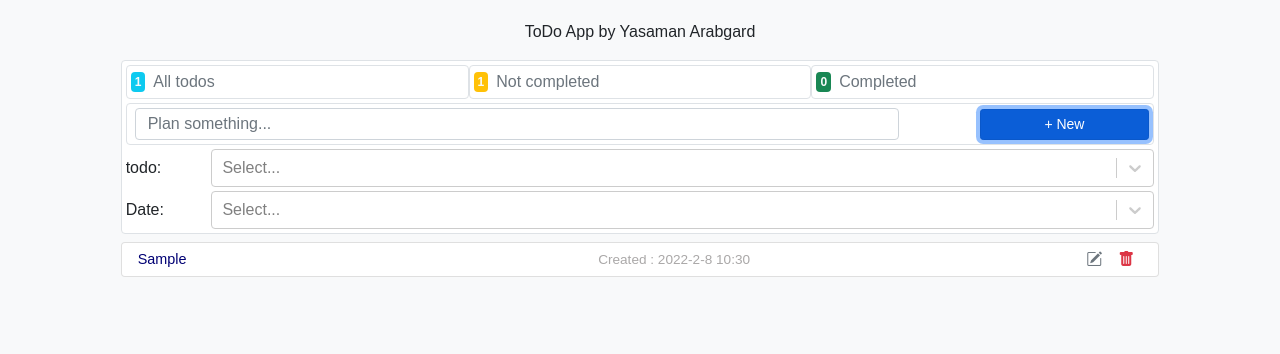
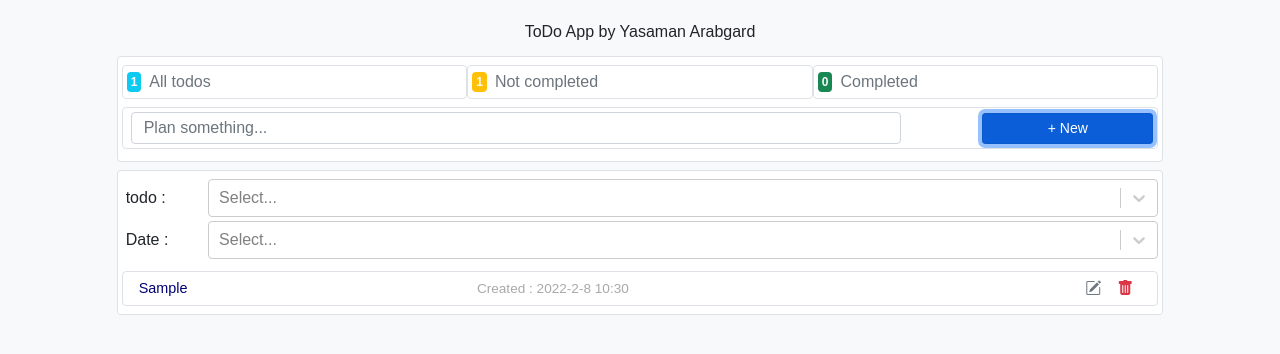
Before and after one commit to YasamanKarimArabgard/ToDoApp-react.js, a React (Create React App) app: page / in a window 1280 px wide. Both pictures are taken after typing "Sample" into the empty fields and a click on the button "+ New". Shown: the top 354 px of the page. Built offline with nearby package versions, Linux system fonts and the light colour scheme.

Commit message:
add some space

```diff
--- a/src/Components/Filter/Filter.jsx
+++ b/src/Components/Filter/Filter.jsx
@@ -65,7 +65,7 @@ const Filter = ({ setFilteredTodos, todos }) => {
             {
                 todos.length == 0 ?
                     null :
-                    <div className='col-12 col-sm-12 d-flex flex-wrap justify-content-between'>
+                    <div className='col-12 col-sm-12 d-flex flex-wrap justify-content-between pt-1 px-1'>
                         <FilterTodo
                             onChange={selectTodoHandler}
                             selectedOption={selectedOption} />
--- a/src/Components/Filter/FilterDate/FilterDate.jsx
+++ b/src/Components/Filter/FilterDate/FilterDate.jsx
@@ -4,19 +4,17 @@ import Select from 'react-select';
 
 
 const options = [
-    { value: 'Default', label: 'Default' },
     { value: 'Latest', label: 'Latest' },
     { value: 'Earliest', label: 'Earliest' }
-
 ]
 
 const FilterDate = ({ selectedDate, onChange }) => {
 
     return (
         <div className='col-6 col-sm-12 mt-1 d-flex align-items-center justify-content-between'>
-            <p className='col-2 col-sm-1 filter-label'>Date:</p>
+            <p className='filter-label px-1'>Date :</p>
             <Select
-                className='col-9 col-sm-11'
+                className='col-8 col-sm-11'
                 options={options}
                 value={selectedDate}
                 onChange={onChange} />
--- a/src/Components/Filter/FilterTodo/FilterTodo.jsx
+++ b/src/Components/Filter/FilterTodo/FilterTodo.jsx
@@ -12,9 +12,9 @@ const FilterTodo = ({ selectedOption, onChange }) => {
 
     return (
         <div className='col-6 col-sm-12 mt-1 d-flex align-items-center justify-content-between'>
-            <p className=' col-1 filter-label'>todo:</p>
+            <p className='filter-label px-1'>todo :</p>
             <Select
-                className='col-9 col-sm-11'
+                className='col-8 col-sm-11'
                 value={selectedOption}
                 onChange={onChange}
                 options={options} />
--- a/src/Components/NavBar/NavBar.jsx
+++ b/src/Components/NavBar/NavBar.jsx
@@ -5,9 +5,9 @@ const NavBar = ({ unCompleted, completed, allTodos }) => {
 
     const todos = useTodos()
 
-    if (todos.length == 0) return <p className='col-12 rounded border border-secondary p-1 bg-white my-1 py-2 text-secondary text-center'>You have nothing to do !</p>
+    if (todos.length == 0) return <p className='col-12 rounded border border-secondary bg-white text-secondary text-center'>You have nothing to do !</p>
     return (
-        <header className='col-12 bg-white d-flex align-items-center justify-content-between mb-1'>
+        <header className='col-12 bg-white d-flex align-items-center justify-content-between my-1'>
             <div className='col-4 d-flex align-items-center rounded border px-1'>
                 <span className='text-light px-1 badge bg-info text-light'>{allTodos}</span>
                 <h4 className='p-2 text-secondary text-truncate'>All todos</h4>
--- a/src/Components/ToDoApp/ToDoApp.jsx
+++ b/src/Components/ToDoApp/ToDoApp.jsx
@@ -17,7 +17,7 @@ const ToDoApp = () => {
   // console.log(filteredTodos);
 
   return (
-    <div className='Todo_container col-12 col-sm-10 col-md-12 col-xl-10 p-1 mt-3 d-flex flex-column align-items-center'>
+    <div className='Todo_container col-12 col-sm-10 col-md-12 col-xl-10 mt-3 d-flex flex-column align-items-center'>
       <div className='col-12 rounded border p-1 bg-white'>
         <NavBar
           unCompleted={todos.filter(t => !t.isCompleted).length}
@@ -26,10 +26,12 @@ const ToDoApp = () => {
 
         <ToDoForm addTodoHandler={(input) => dispatch({ type: 'todoHandler', value: input })} />
 
+      </div>
+
+      <div className='col-12 bg-white border rounded mt-2'>
         <Filter setFilteredTodos={setFilteredTodos} todos={todos} />
-
+        <ToDoList todos={filteredTodos} />
       </div>
-      <ToDoList todos={filteredTodos} />
     </div>
   );
 };
--- a/src/Components/ToDoForm/ToDoForm.jsx
+++ b/src/Components/ToDoForm/ToDoForm.jsx
@@ -29,7 +29,7 @@ const ToDoForm = (props) => {
 
     return (
         <>
-            <form onSubmit={submitHandler} className='col-12 bg-white d-flex justify-content-between align-items-center rounded border p-1'>
+            <form onSubmit={submitHandler} className='col-12 bg-white d-flex justify-content-between align-items-center rounded border p-1 my-2'>
                 <input
                     type='text'
                     className='w-75 h-75 form-control mx-1'
--- a/src/Components/ToDoList/Todo/Todo.css
+++ b/src/Components/ToDoList/Todo/Todo.css
@@ -11,7 +11,7 @@
 
 @media only screen and (max-width: 425px){
 	.todo-date{
-        font-size: 0.5em;
+        font-size: 0.7em;
         color : rgb(170, 168, 168);
     }
 }
--- a/src/Components/ToDoList/Todo/Todo.jsx
+++ b/src/Components/ToDoList/Todo/Todo.jsx
@@ -7,11 +7,11 @@ const Todo = ({ todo, onEdit }) => {
     const dispatch = useTodosActions();
 
     return (
-        <li key={todo.id} className={`list-group-item col-12 d-flex justify-content-between align-items-center ${todo.isCompleted ? 'border border-secondary' : ''}`}>
-            <div className='col-4'>
-                <p onClick={() => dispatch({ type: 'completeTodo', id: todo.id })} className={`todo-text d-flex flex-wrap ${todo.isCompleted ? 'text-decoration-line-through text-muted' : ''}`}>{todo.text}</p>
+        <li key={todo.id} className={`list-group-item col-12 d-flex justify-content-between align-items-center mb-1 border ${todo.isCompleted ? 'border border-secondary' : ''}`}>
+            <div className='col-3'>
+                <p onClick={() => dispatch({ type: 'completeTodo', id: todo.id })} className={`todo-text d-flex flex-wrap overflow-hidden ${todo.isCompleted ? 'text-decoration-line-through text-muted' : ''}`}>{todo.text}</p>
             </div>
-            <div className='col-4 d-flex flex-column h-100'>
+            <div className='col-6 d-flex flex-column h-100 justify-content-start px-1'>
                 {todo.updated ?
                     <p className='todo-date col-12 text-scondary lead'>Updated : {todo.updated}</p> :
                     <p className='todo-date col-12 text-scondary lead'>Created : {todo.created}</p>}
--- a/src/Components/ToDoList/TodoList.jsx
+++ b/src/Components/ToDoList/TodoList.jsx
@@ -26,7 +26,7 @@ const TodoList = ({todos}) => {
     }
 
     return (
-        <div className='col-12 bg-white mt-2 rounded'>
+        <div className='col-12 bg-white mt-2 rounded p-1'>
             <ul className='list-group col-12'>{edit.id ? <EditModal editTodo={editTodo} edit={edit} setEdit={setEdit} todos={todos}/> : renderToDos()}</ul>
         </div>
     );
```
